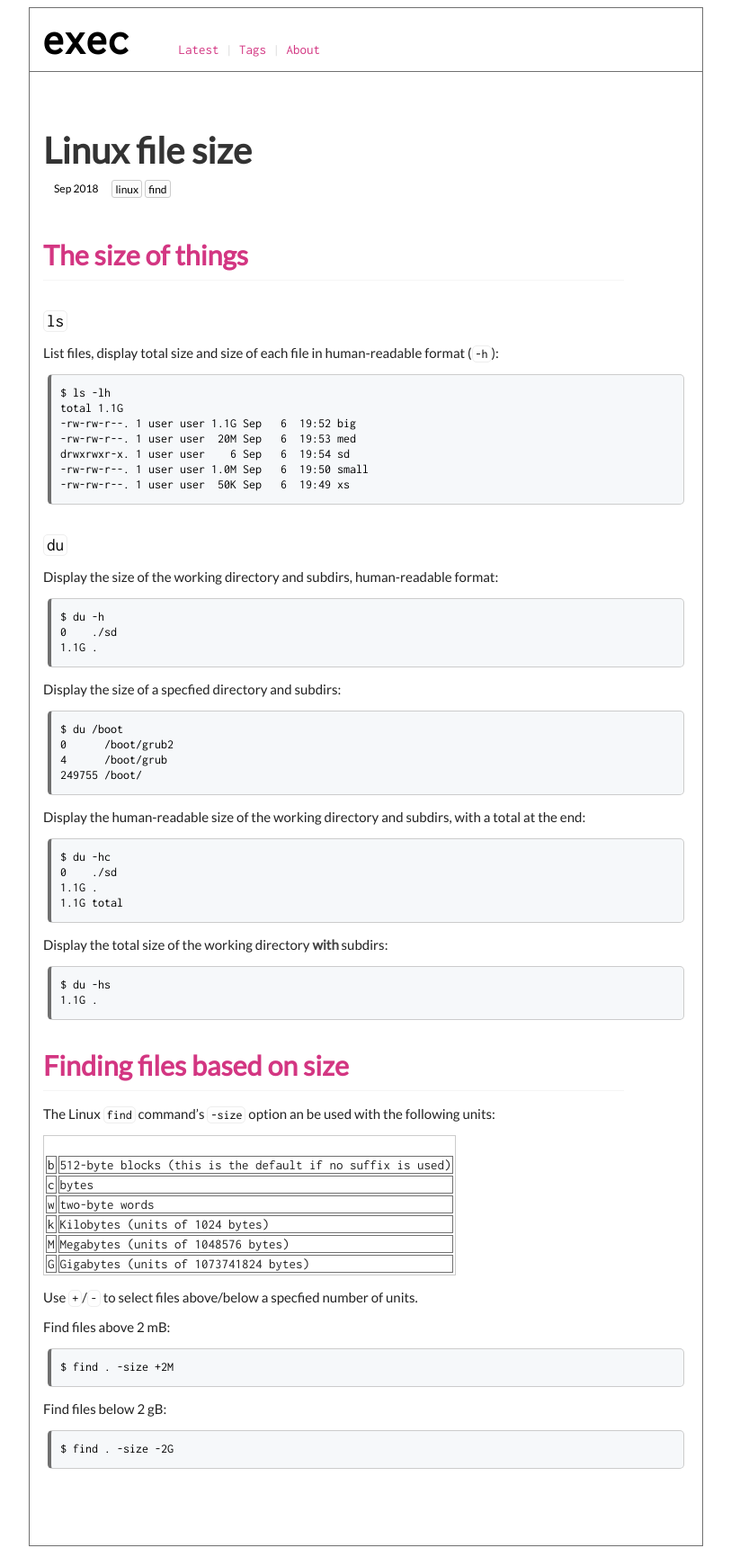
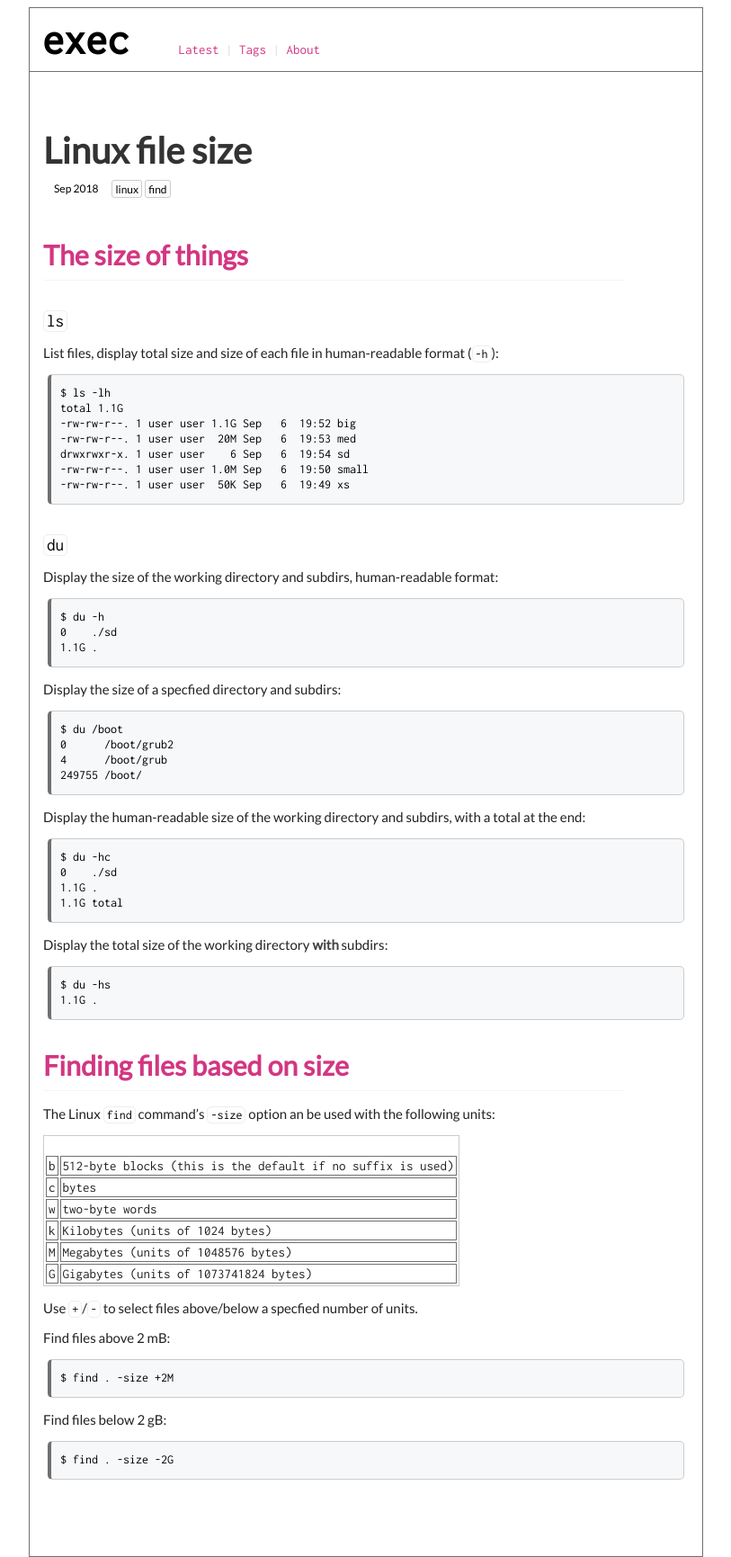
Before and after one commit to execas/execas.github.io, a Jekyll site: the page built from _posts/2018-09-07-linux-file-size.md, in a window 1280 px wide. Shown: the whole page at 90% size, without its empty margins (233-1046 px from the left). Built offline with Jekyll 4.4.1, drawn with Linux system fonts in a browser that asks for light colours.

Commit message:
Update execas.css

```diff
--- a/css/execas.css
+++ b/css/execas.css
@@ -312,6 +312,7 @@ END: postinfo
 
 .post td {
      border: 1px solid #707070;
+     padding: 2px;
 }
 
 .post tr {
```
